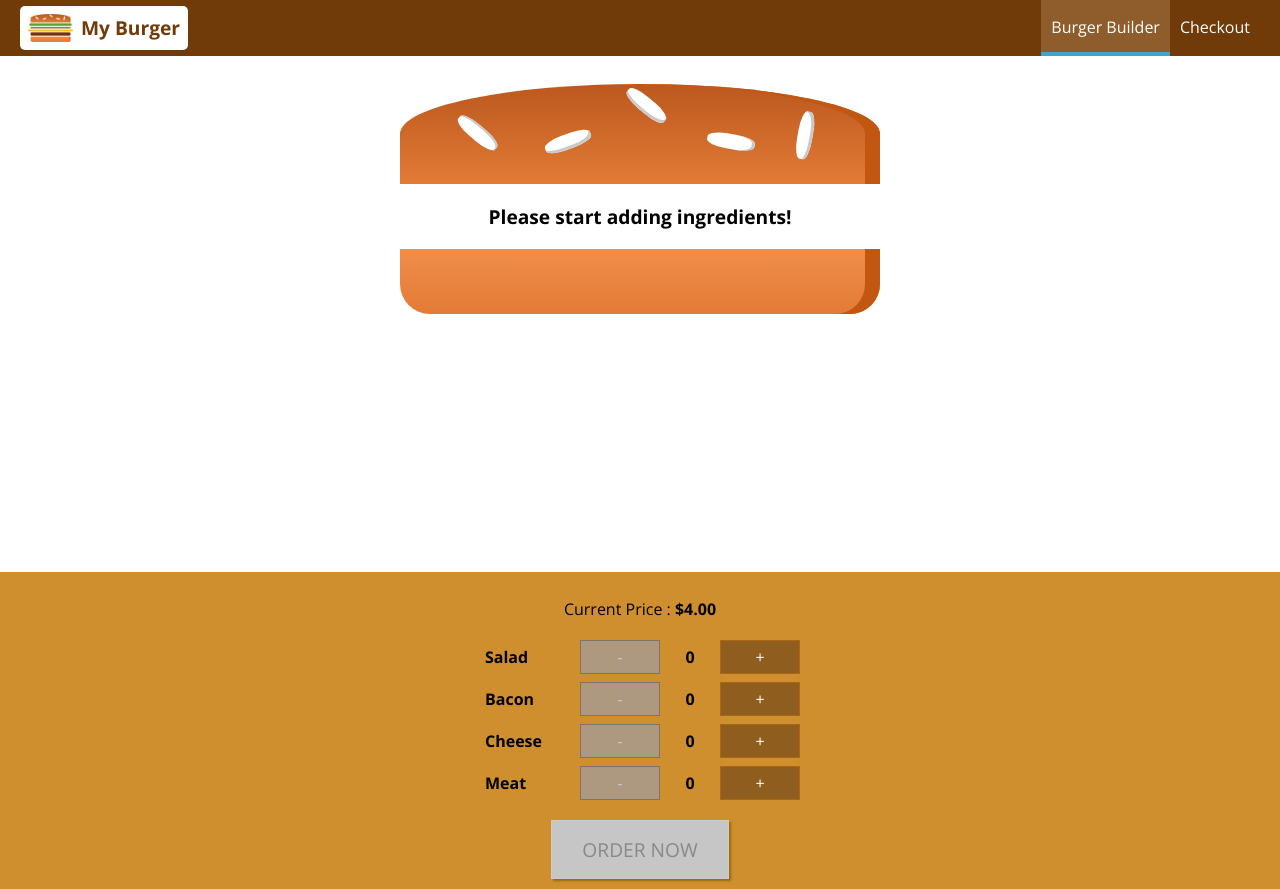
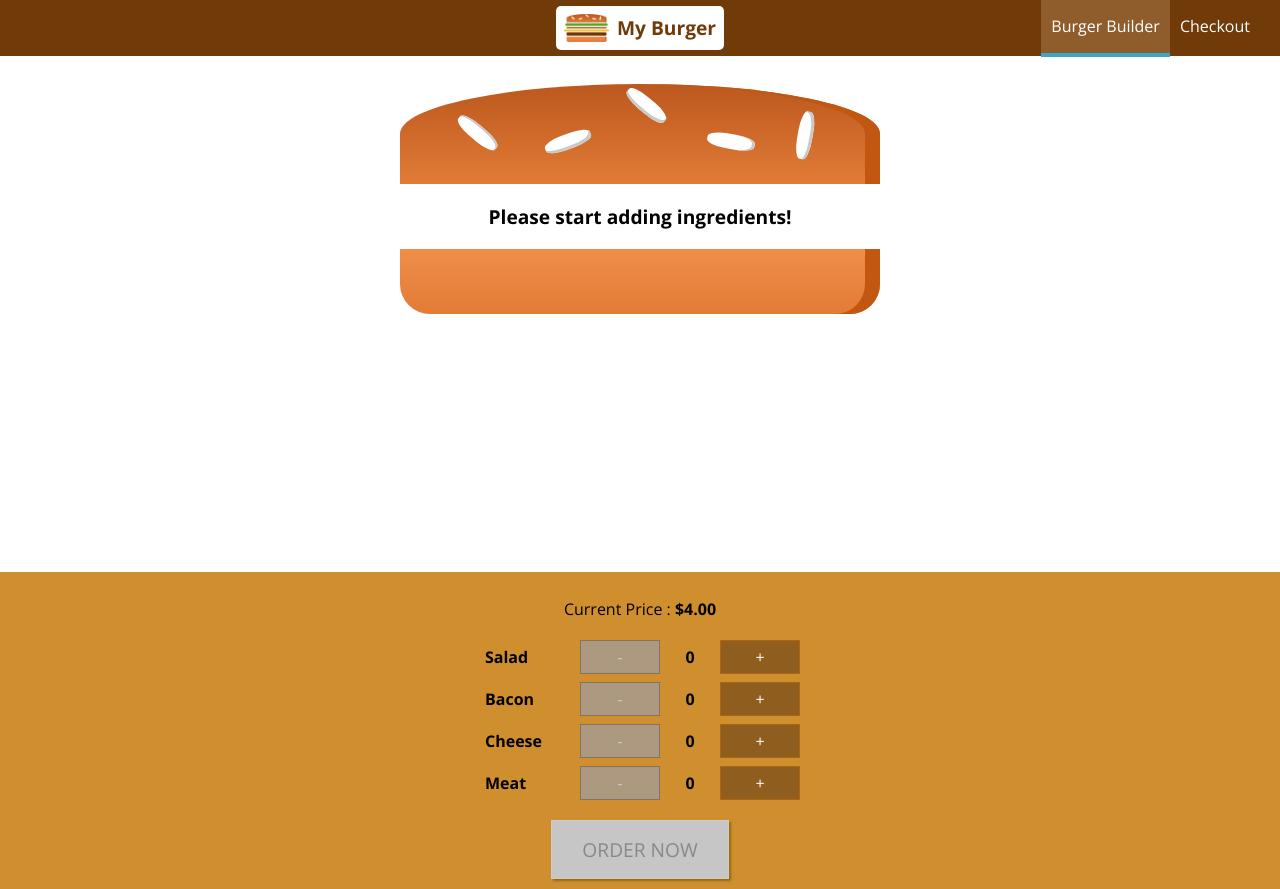
Before and after one commit to mj7007/react-my-burger, a React app: page / in a window 1280 px wide. Built offline with nearby package versions, Linux system fonts and the light colour scheme.

Commit message:
Tweaked CSS to improve responsiveness

```diff
--- a/src/components/Navigation/SideDrawer/DrawerToggle/DrawerToggle.css
+++ b/src/components/Navigation/SideDrawer/DrawerToggle/DrawerToggle.css
@@ -16,7 +16,7 @@
   background-color: white;
 }
 
-@media (min-width: 500px) {
+@media (min-width: 700px) {
   .DrawerToggle {
     display: none;
   }
--- a/src/components/Navigation/Toolbar/Toolbar.css
+++ b/src/components/Navigation/Toolbar/Toolbar.css
@@ -6,23 +6,44 @@
   left: 0;
   background-color: #703b09;
   display: flex;
-  justify-content: space-between;
   align-items: center;
   padding: 0 20px;
   box-sizing: border-box;
   z-index: 90;
 }
 
-.Toolbar nav {
+.DrawerToggleContainer {
   height: 100%;
+  flex: 1;
+  display: flex;
+  justify-content: flex-start;
 }
 
 .Logo {
   height: 80%;
+  flex: 1;
+  display: flex;
+  justify-content: center;
 }
 
-@media (max-width: 499px) {
-  .DesktopOnly {
+.NavigationContainer {
+  flex: 1;
+  display: flex;
+  justify-content: flex-end;
+}
+
+.NavigationContainer nav {
+  height: 100%;
+  display: flex;
+  align-items: flex-end;
+}
+
+@media (max-width: 699px) {
+  .NavigationContainer nav {
     display: none;
   }
+
+  .Logo {
+    flex: 4;
+  }
 }
--- a/src/components/Navigation/Toolbar/Toolbar.js
+++ b/src/components/Navigation/Toolbar/Toolbar.js
@@ -7,13 +7,17 @@ import DrawerToggle from '../SideDrawer/DrawerToggle/DrawerToggle';
 
 const toolbar = props => (
   <header className={classes.Toolbar}>
-    <DrawerToggle clicked={props.drawerToggleClicked} />
+    <div className={classes.DrawerToggleContainer}>
+      <DrawerToggle clicked={props.drawerToggleClicked} />
+    </div>
     <div className={classes.Logo}>
       <Logo />
     </div>
-    <nav className={classes.DesktopOnly}>
-      <NavigationItems />
-    </nav>
+    <div className={classes.NavigationContainer}>
+      <nav>
+        <NavigationItems />
+      </nav>
+    </div>
   </header>
 );
 
```
